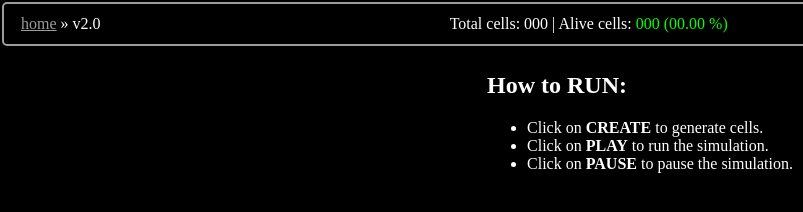
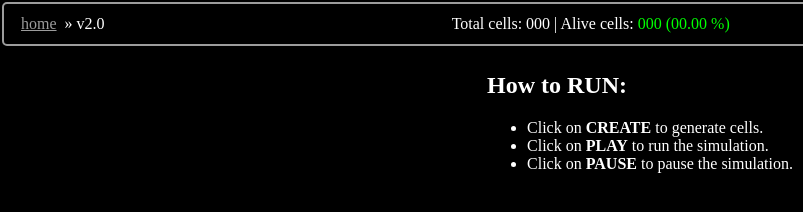
Before and after one commit to ad3p/game-of-life, a plain HTML site: page versions/v02.html in a window 1280 px wide. Shown: the full height of the page, 0-803 px from the left. Drawn offline with Linux system fonts and the light colour scheme; a web font is replaced by a local one.

Commit message:
header design change

```diff
--- a/versions/v02.html
+++ b/versions/v02.html
@@ -153,7 +153,7 @@
                 canvas.appendChild(toAdd);
                 canvas.innerHTML += '<br/>';
             }
-            console.log(Math.ceil(m) + " :"  + Math.ceil(n));
+            // console.log(Math.ceil(m) + " :"  + Math.ceil(n));
             var nT = Math.ceil(m) * Math.ceil(n) ;
             var tCell = document.getElementById("total-cell").innerHTML = (nT );
             var aCell = document.getElementById("alive-cell").innerHTML = alive + " (  " + Math.round(alive/nT*10000)/100 + " %) ";
@@ -219,10 +219,9 @@
     <body>
         <div id="header-nav">
             <div class="header-bar">
-                <span class="pills"><a href="../index.html">home</a>  &#187; <span>v2.0</span></span>
+                <span class="pills"><a href="../index.html">home</a> &nbsp;&#187;&nbsp;v2.0</span>
                 <span class="pills">
-                    <span>Total cells: <span id="total-cell"> 000 </span></span>
-                    |
+                    <span>Total cells: <span id="total-cell"> 000 </span> |</span>
                     <span>Alive cells: <span id="alive-cell" style="color: #00ff00;"> 000 (00.00 %) </span></span>
 
                 </span>
```
Also changed, not shown: versions/v01-1.html (+1 -1 lines), versions/v01.html (+1 -1 lines).
